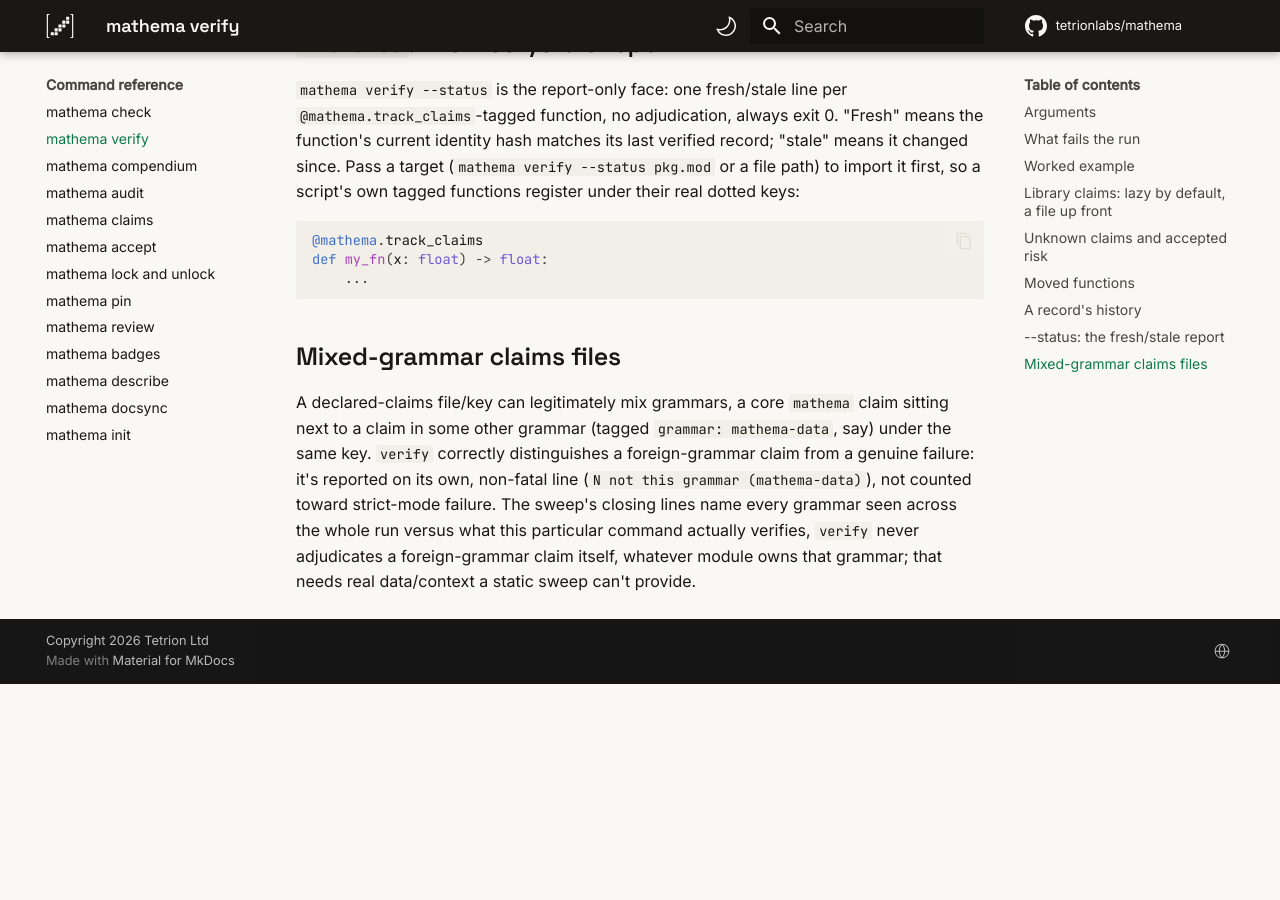
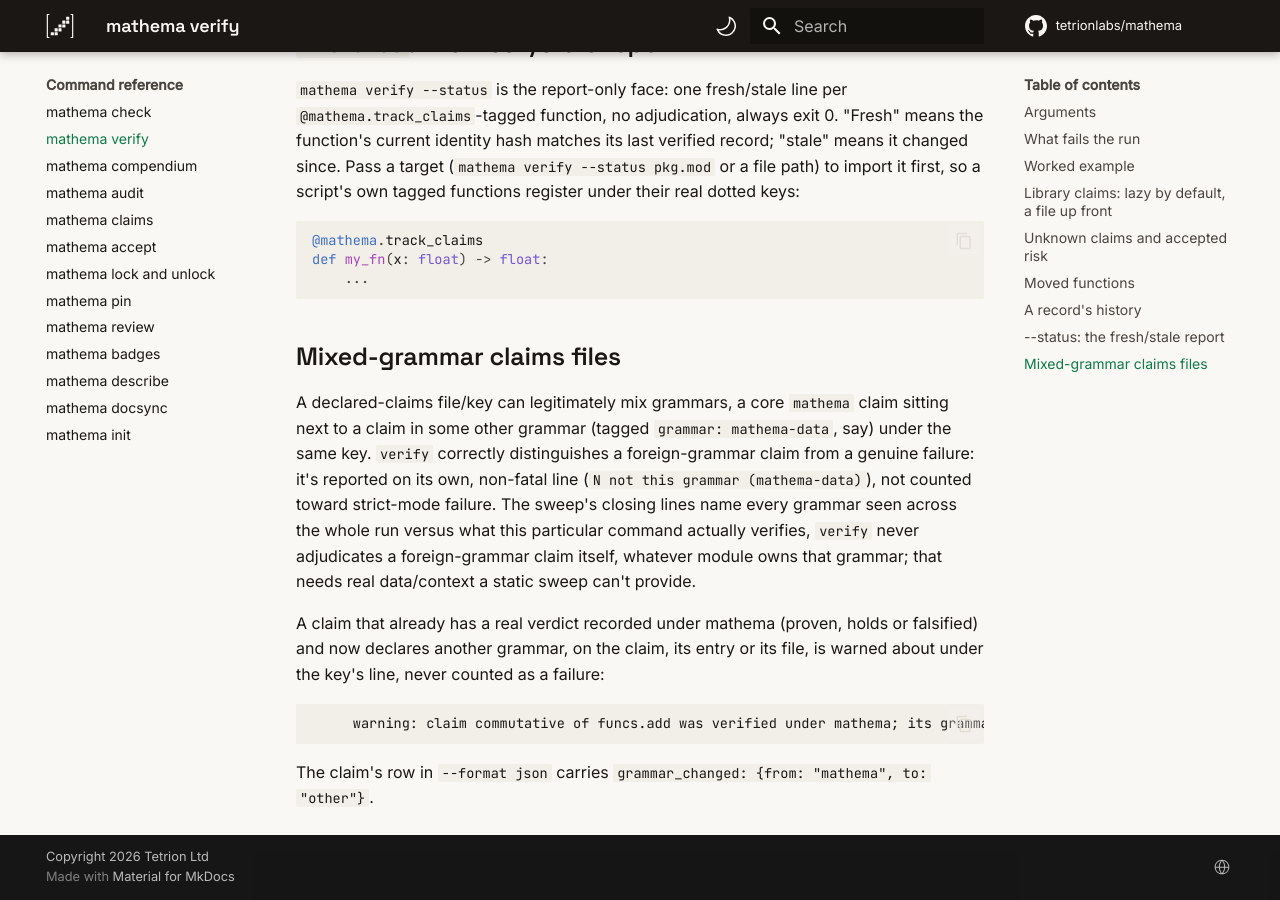
Before and after one commit to tetrionlabs/mathema, an MkDocs documentation site: the page built from docs/modes/verify.md, in a window 1280 px wide and 900 px high, scrolled down 7530 px. Built offline with MkDocs 1.6.1 and Material for MkDocs 9.7.7, drawn with Linux system fonts in a browser that asks for light colours; before the commit the page ends 8214 px from its top, so only the background shows below that.

Commit message:
verify page shows the grammar-change warning

````diff
--- a/docs/modes/verify.md
+++ b/docs/modes/verify.md
@@ -388,3 +388,16 @@ closing lines name every grammar seen across the whole run versus what
 this particular command actually verifies, `verify` never adjudicates
 a foreign-grammar claim itself, whatever module owns that grammar; that
 needs real data/context a static sweep can't provide.
+
+A claim that already has a real verdict recorded under mathema
+(proven, holds or falsified) and now declares another grammar, on the
+claim, its entry or its file, is warned about under the key's line,
+never counted as a failure:
+
+<!-- illustration -->
+```text
+     warning: claim commutative of funcs.add was verified under mathema; its grammar is now 'other', so mathema no longer adjudicates it
+```
+
+The claim's row in `--format json` carries `grammar_changed: {from:
+"mathema", to: "other"}`.
````
Also changed, not shown: 1 other file.
